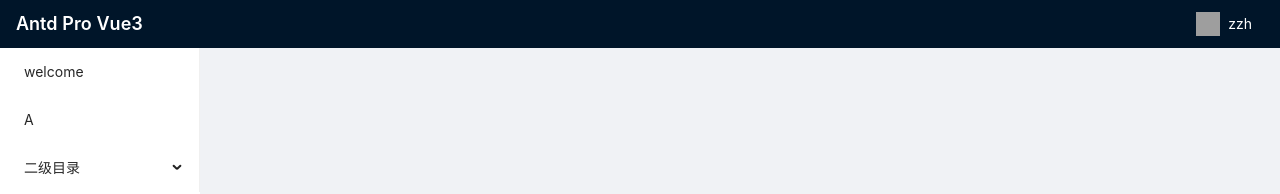
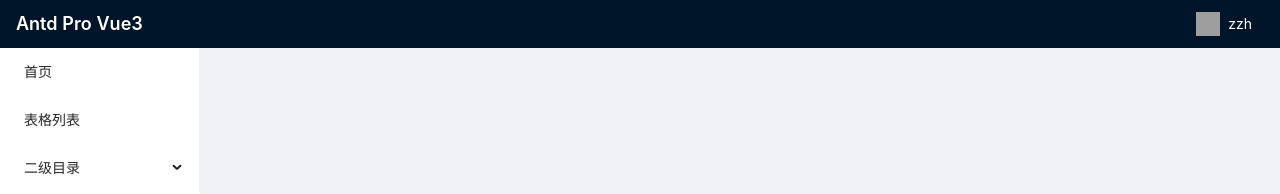
Before and after one commit to rywaroy/antd-pro-vue3, a Vue app: page /#/ in a window 1280 px wide. Shown: the top 194 px of the page. Built offline with nearby package versions, Linux system fonts and the light colour scheme; grey boxes are pictures that could not be loaded.

Commit message:
feat: route title

```diff
--- a/src/components/BaseMenu/BaseMenuItem.vue
+++ b/src/components/BaseMenu/BaseMenuItem.vue
@@ -4,7 +4,7 @@
         :key="menu.name"
     >
         <template #title>
-            {{ menu.name }}
+            {{ menu.meta ? menu.meta.title : menu.name }}
         </template>
         <base-menu-item
             v-for="(item, index) in menu.children"
@@ -16,7 +16,7 @@
         v-else
         :key="menu.path"
     >
-        {{ menu.name }}
+        {{ menu.meta ? menu.meta.title : menu.name }}
     </a-menu-item>
 </template>
 <script>
--- a/src/router/routes.js
+++ b/src/router/routes.js
@@ -4,7 +4,7 @@ export default [
     {
         path: '/',
         component: BasicLayout,
-        redirect: '/welcome',
+        redirect: { name: 'welcome' },
         children: [
             {
                 path: '/welcome',
@@ -12,28 +12,41 @@ export default [
                 component: () => import('@/views/index.vue'),
                 meta: {
                     permissions: ['admin'],
+                    title: '首页',
                 },
             },
             {
-                path: '/A',
-                name: 'A',
-                component: () => import('@/views/A/index.vue'),
+                path: '/table-list',
+                name: 'tableList',
+                component: () => import('@/views/TableList/index.vue'),
+                meta: {
+                    title: '表格列表',
+                },
             },
             {
                 path: '',
                 name: '二级目录',
                 component: RouteView,
+                meta: {
+                    title: '二级目录',
+                },
                 children: [
                     {
-                        path: '/B',
+                        path: '/b',
                         name: 'B',
                         component: () => import('@/views/B/index.vue'),
-                        hideInMenu: true,
+                        // hideInMenu: true,
+                        meta: {
+                            title: 'B',
+                        },
                     },
                     {
-                        path: '/C',
+                        path: '/c',
                         name: 'C',
                         component: () => import('@/views/C/index.vue'),
+                        meta: {
+                            title: 'C',
+                        },
                     },
                 ],
             },
```
